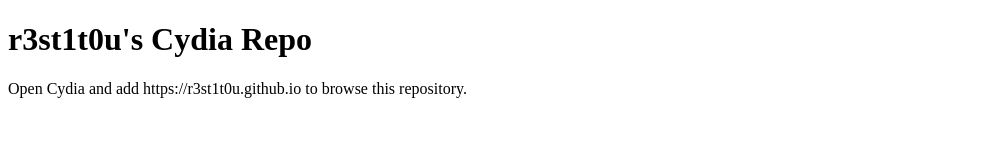
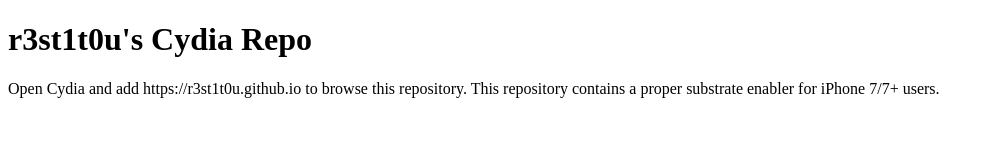
Before and after one commit to benjweaver/benjweaver.github.io, a plain HTML site: page index.html in a window 1280 px wide. Shown: the whole page, without its empty margins (0-994 px from the left). Drawn offline with Linux system fonts and the light colour scheme.

Commit message:
Additions

```diff
--- a/index.html
+++ b/index.html
@@ -2,6 +2,6 @@
 <html>
 <body>
 <h1>r3st1t0u's Cydia Repo</h1>
-<p> Open Cydia and add https://r3st1t0u.github.io to browse this repository. </p>
+<p> Open Cydia and add https://r3st1t0u.github.io to browse this repository. This repository contains a proper substrate enabler for iPhone 7/7+ users.</p>
 </body>
 </html>
```
